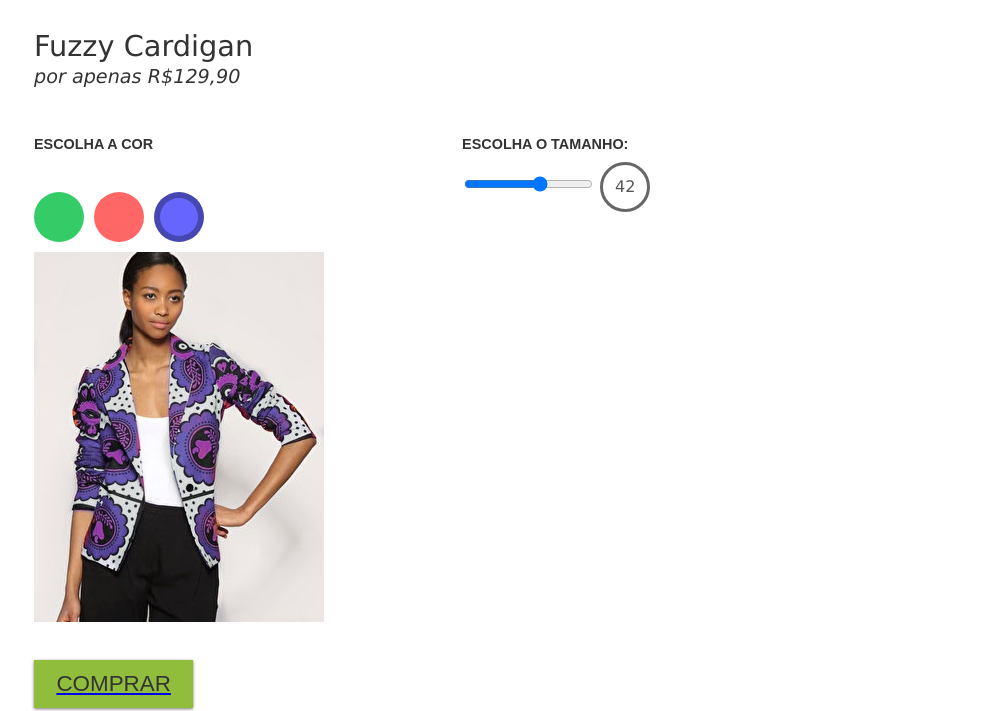
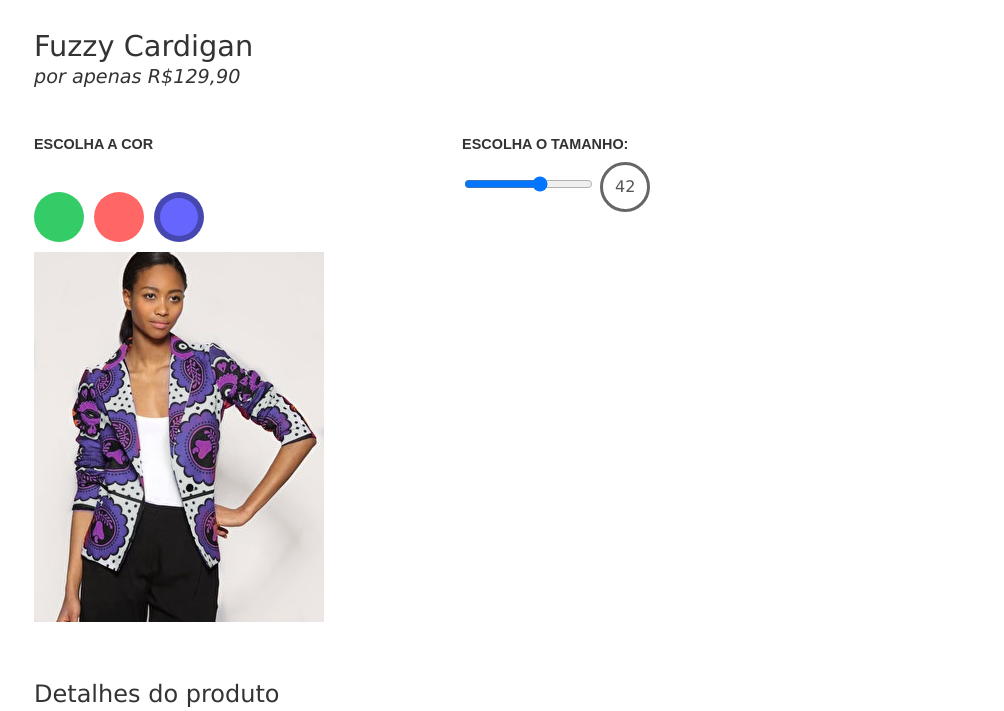
Before and after one commit to fonsecathay/Site-Mirror-Fashion, a plain HTML site: page produto.html in a window 1280 px wide. Shown: the part 92-803 px from the top of the page, without its empty margins (136-1140 px from the left). Drawn offline with Linux system fonts and the light colour scheme.

Commit message:
Update produto.html

```diff
--- a/produto.html
+++ b/produto.html
@@ -41,7 +41,7 @@
                     <input type="range" min="36" max="46" value="42" step="2" name="tamanho" id="tamanho">
                     <output for="tamanho" name="valortamanho">42</output>
                 </fieldset>
-                <a href="checkout.html"><button class="comprar">Comprar</button></a>
+
             </form>
         </div>
         <div class="detalhes">
```
